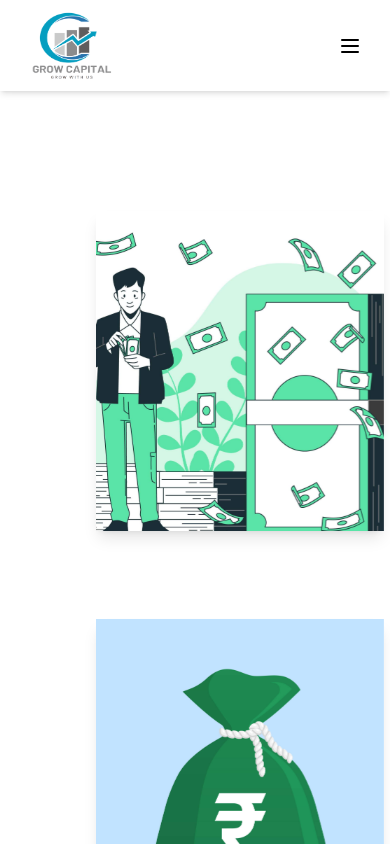
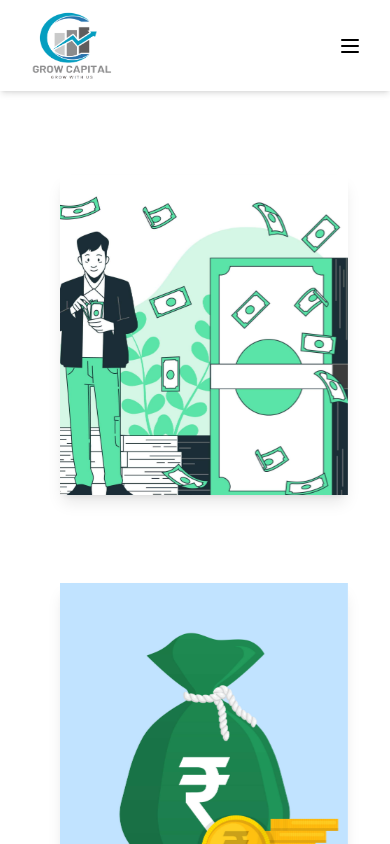
Before and after one commit to gravitonweb-IT/grow-capitals, a React (Create React App) app: page /fund in a window 390 px wide. Shown: the top 844 px of the page. Built offline with nearby package versions, Linux system fonts and the light colour scheme.

Commit message:
add-fundsresposive

```diff
--- a/src/Modules/Account/Fund.jsx
+++ b/src/Modules/Account/Fund.jsx
@@ -77,7 +77,7 @@
 
 
     <div className="mt-12 md:mt-14 mx-10 sm:mx-14 md:mx-20 lg:mx-40 flex justify-center items-center ">
-  <div className="grid grid-cols-1 md:grid-cols-2 gap-6 justify-center items-center p-10">
+  <div className="grid grid-cols-1 md:grid-cols-2 gap-6 justify-center items-center p-1 lg:p-10">
     <FlipCard
       buttonText="Please click button for withdraw"
       image={image2}
```
